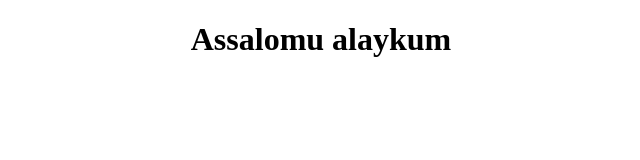
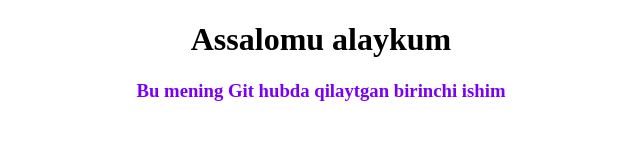
Before and after one commit to Nodir1217/Nodir1217.github.io, a plain HTML site: page index.html in a window 1280 px wide. Shown: the whole page, without its empty margins (319-959 px from the left). Drawn offline with Linux system fonts and the light colour scheme.

Commit message:
css da stillar

```diff
--- a/index.css
+++ b/index.css
@@ -2,3 +2,8 @@
     display: flex;
     justify-content: center;
 }
+h3{
+    display: flex;
+    justify-content: center;
+    color:rgb(120,0,250);
+}
--- a/index.html
+++ b/index.html
@@ -9,5 +9,6 @@
 </head>
 <body>
     <h1>Assalomu alaykum</h1>
+    <h3>Bu mening Git hubda qilaytgan birinchi ishim</h3>
 </body>
 </html>
```
